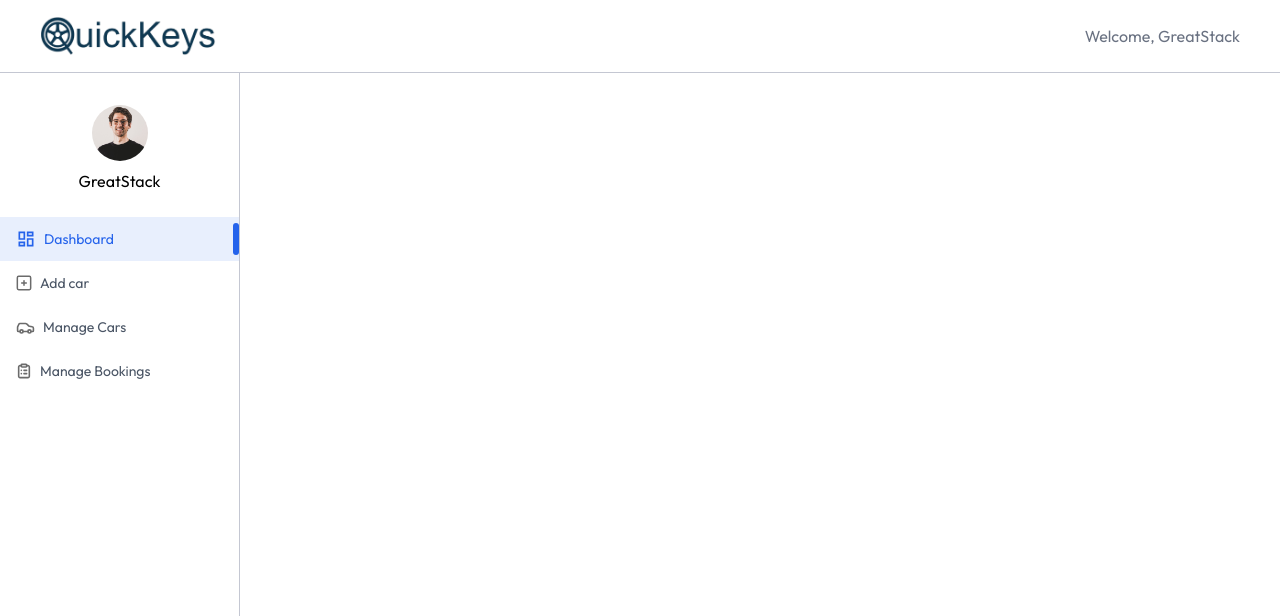
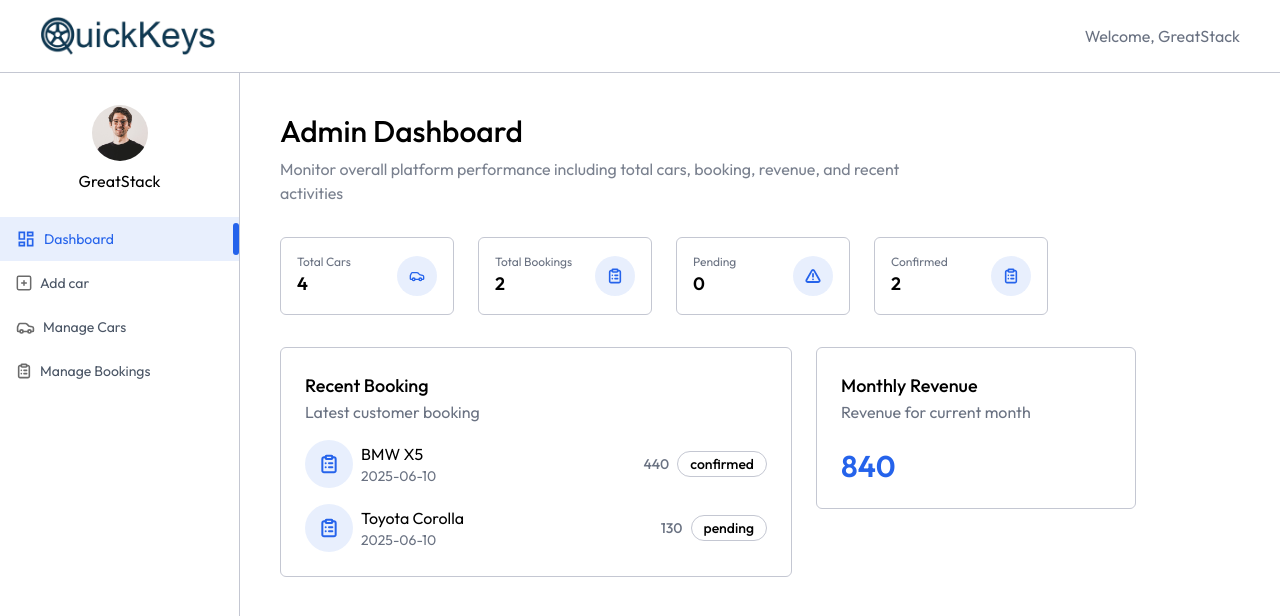
Before and after one commit to Gautam3210/QuickkKeys, a React (Vite) app in the folder client/: page /owner in a window 1280 px wide. Shown: the top 616 px of the page. Built offline with nearby package versions, Linux system fonts and the light colour scheme.

Commit message:
owner dashboard is completed

```diff
--- a/client/src/pages/owner/Dashboard.jsx
+++ b/client/src/pages/owner/Dashboard.jsx
@@ -1,8 +1,87 @@
-import React from 'react'
+import React, { useEffect, useState } from 'react'
+import { assets, dummyDashboardData } from '../../assets/assets'
+import Title from '../../components/owner/Title'
+
 
 const Dashboard = () => {
+
+  const currency = import.meta.env.VITE_CURRENCY
+  const [data, setData] = useState({
+    totalCars:0,
+    totalBookings:0,
+    pendingBookings:0,
+    completedBookings:0,
+    recentBookings:[],
+    monthlyRevenue:0,
+  })
+
+  const dashboardCards = [
+    {title:"Total Cars", value: data.totalCars, icon:assets.carIconColored},
+    {title:"Total Bookings", value: data.totalBookings, icon:assets.listIconColored},
+    {title:"Pending", value: data.pendingBookings, icon:assets.cautionIconColored},
+    {title:"Confirmed", value: data.completedBookings, icon:assets.listIconColored},
+  ]
+
+  useEffect(()=>{
+    setData(dummyDashboardData)
+  },[])
+
   return (
-    <div>
+    <div className='px-4 pt-10 md:px-10 flex-1'>
+      <Title title='Admin Dashboard' subTitle="Monitor overall platform performance including total cars, booking, revenue, and recent activities"/>
+
+      <div className='grid sm:grid-cols-2 md:grid-cols-3 lg:grid-cols-4 gap-6 my-8 max-w-3xl'>
+        {
+          dashboardCards.map((card,index)=>(
+            <div key={index } className='flex gap2 items-center justify-between p-4 rounded-md border border-borderColor'>
+
+            <div>
+              <h1 className='text-xs text-gray-500'>{card.title}</h1>
+              <p className='text-lg font-semibold'>{card.value}</p>
+            </div>
+
+            <div className='flex items-center justify-center w-10 h-10 rounded-full bg-primary/10'>
+              <img src={card.icon} alt="" className='h-4 w-4' />
+            </div>
+            </div>
+          ))
+        }
+
+      </div>
+
+        <div className='flex flex-wrap items-start gap-6 mb-8 w-full'>
+          {/* recent booking  */}
+          <div className='p-4 md:p-6 border border-borderColor rounded-md max-w-lg w-full'>
+            <h1 className='text-lg font-medium'>Recent Booking</h1>
+            <p className='text-gray-500'>Latest customer booking</p>
+            {data.recentBookings.map((booking, index)=>(
+              <div key={index} className='mt-4 flex items-center justify-between'>
+                <div className='flex items-center gap-2'>
+                  <div className='hidden md:flex items-center justify-center w-12 h-12 rounded-full bg-primary/10'>
+                    <img src={assets.listIconColored} alt="" className='h-5 w-5' />
+                  </div>
+                  <div>
+                    <p>{booking.car.brand} {booking.car.model}</p>
+                    <p className='text-sm text-gray-500'>{booking.createdAt.split('T')[0]}</p>
+                  </div>
+                </div>
+
+                <div className='flex items-center gap-2 font-medium'>
+                  <p className='text-sm text-gray-500'>{currency} {booking.price}</p>
+                  <p className='px-3 py-0.5 border border-borderColor rounded-full text-sm'>{booking.status}</p>
+                </div>
+              </div>
+            ))}
+          </div>
+
+          {/* monthly revenue  */}
+          <div className='p-4 md:p-6 border border-borderColor rounded-md w-full md:max-w-xs'>
+              <h1 className='text-lg font-medium'>Monthly Revenue</h1>
+              <p className='text-gray-500'>Revenue for current month</p>
+              <p className='text-3xl mt-6 font-semibold text-primary'>{currency} {data.monthlyRevenue}</p>
+          </div>
+
+        </div>
 
     </div>
   )
```
